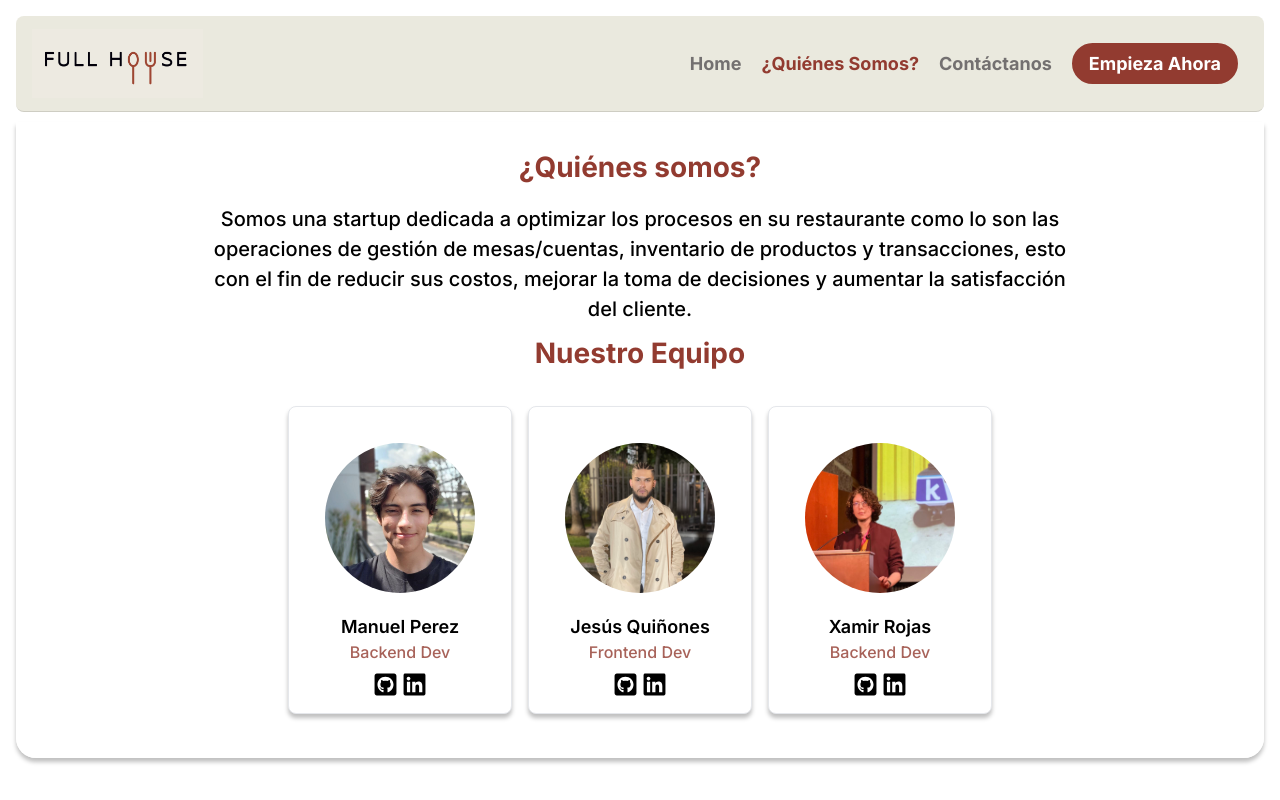
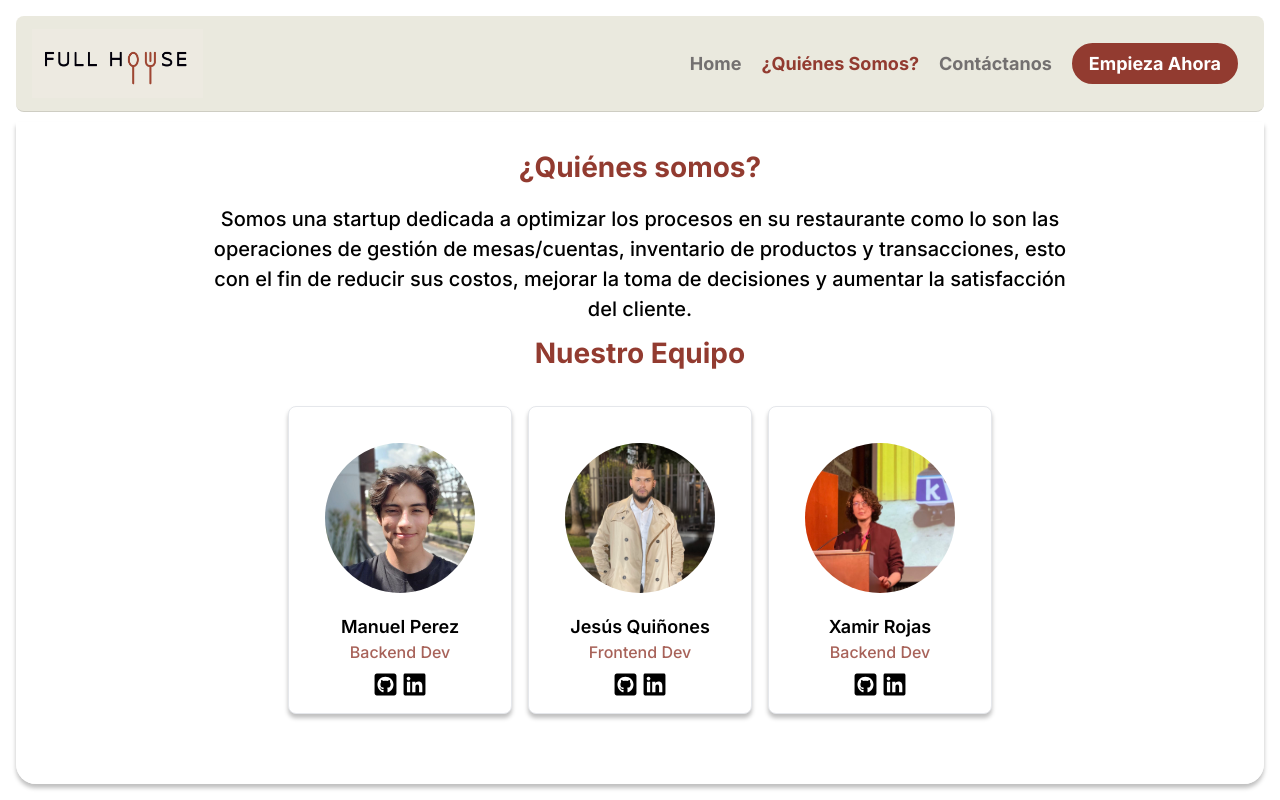
Before and after one commit to Jesuscrist420/Full-House-Frontend, a Next.js app: page /aboutUs in a window 1280 px wide. Shown: the top 800 px of the page. Built offline with nearby package versions, Linux system fonts and the light colour scheme; a web font is replaced by a local one.

Commit message:
Fixing page container height

```diff
--- a/src/app/aboutUs/aboutUs.module.scss
+++ b/src/app/aboutUs/aboutUs.module.scss
@@ -4,6 +4,7 @@
     background: rgba(255, 255, 255, .85);
     box-shadow: 0 4px 4px #00000040;
     margin-top: 10px;
+    height: -webkit-fill-available;
 }
 
 .title{
--- a/src/app/contactUs/contactUs.module.scss
+++ b/src/app/contactUs/contactUs.module.scss
@@ -4,6 +4,7 @@
     background: rgba(255, 255, 255, .85);
     box-shadow: 0 4px 4px #00000040;
     margin-top: 10px;
+    height: -webkit-fill-available;
 }
 
 .title{
```
